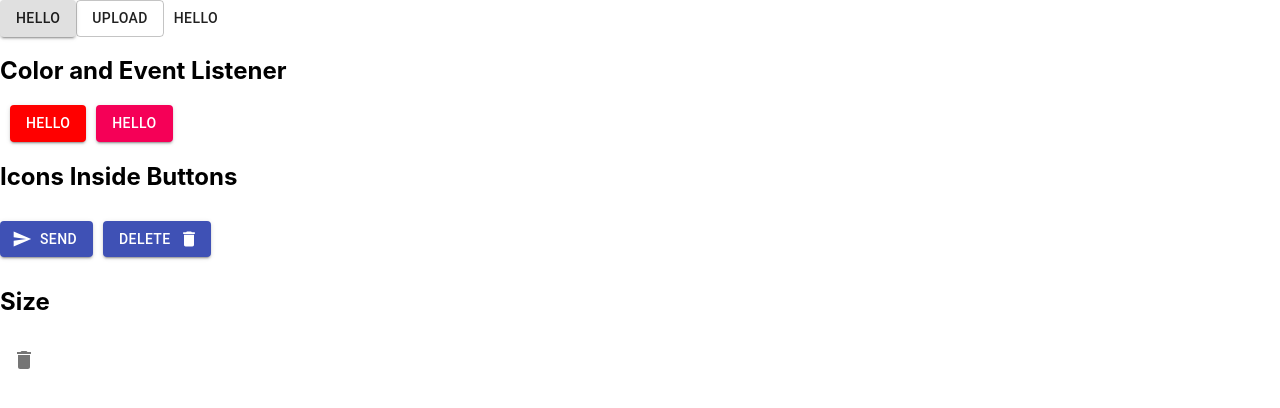
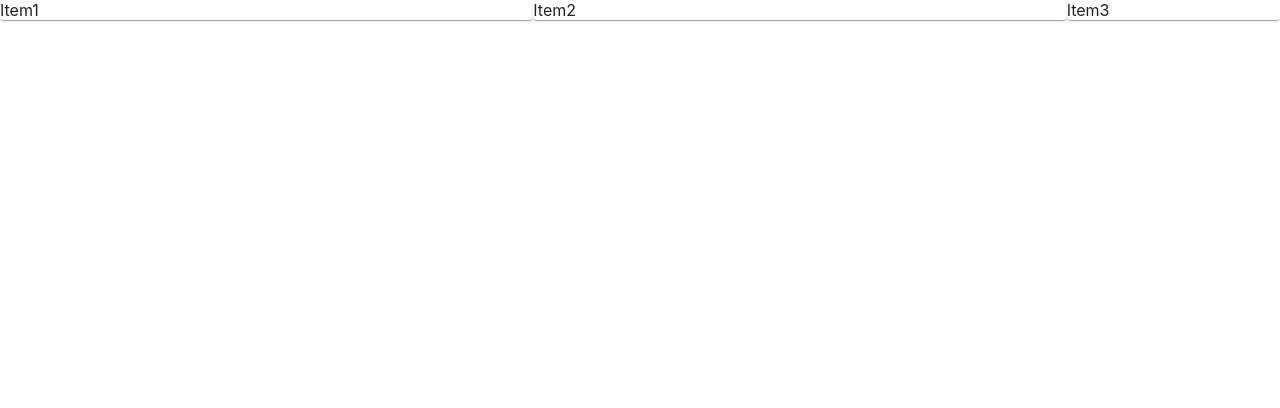
Before and after one commit to 123rishu/DEV_PP, a React (Create React App) app in the folder Module3_React/reels/: page / in a window 1280 px wide. Shown: the top 408 px of the page. Built offline with nearby package versions, Linux system fonts and the light colour scheme.

Commit message:
grid poc done

```diff
--- /dev/null
+++ b/Module3_React/reels/src/MaterialUI/Grids.jsx
@@ -0,0 +1,25 @@
+import React from 'react';
+import { Container, Grid, Paper, Button, makeStyles } from '@material-ui/core';
+
+const Grids = () => {
+    return (
+    <div>
+
+        <Grid container>
+            <Grid item xs={5} sm={2} md={5}>
+                <Paper>Item1</Paper>
+            </Grid>
+
+            <Grid item xs={5} sm={2} md={5}>
+                <Paper>Item2</Paper>
+            </Grid>
+
+            <Grid item xs={5} sm={8} md={2}>
+                <Paper>Item3</Paper>
+            </Grid>
+
+        </Grid>
+    </div> );
+}
+
+export default Grids;
--- a/Module3_React/reels/src/index.js
+++ b/Module3_React/reels/src/index.js
@@ -4,9 +4,10 @@ import './index.css';
  import App from './App';
 import IntersectionDemo from './IntersectionObserver/intersectionDemo';
 import Buttons from './MaterialUI/Buttons';
+import Grids from './MaterialUI/Grids';
 
 ReactDOM.render(
-  <Buttons></Buttons>,
+  <Grids></Grids>,
   document.getElementById('root')
 );
 
```
